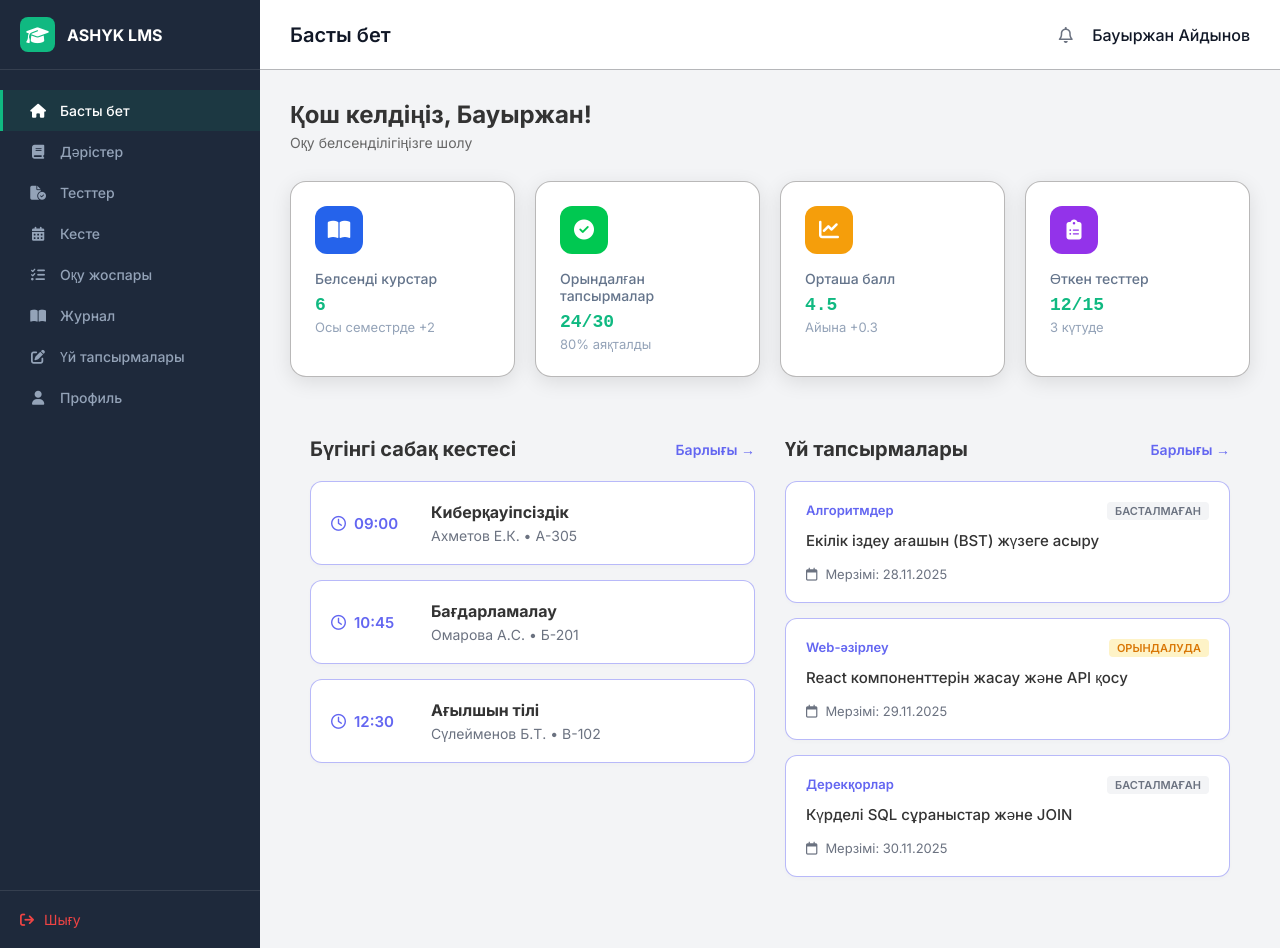
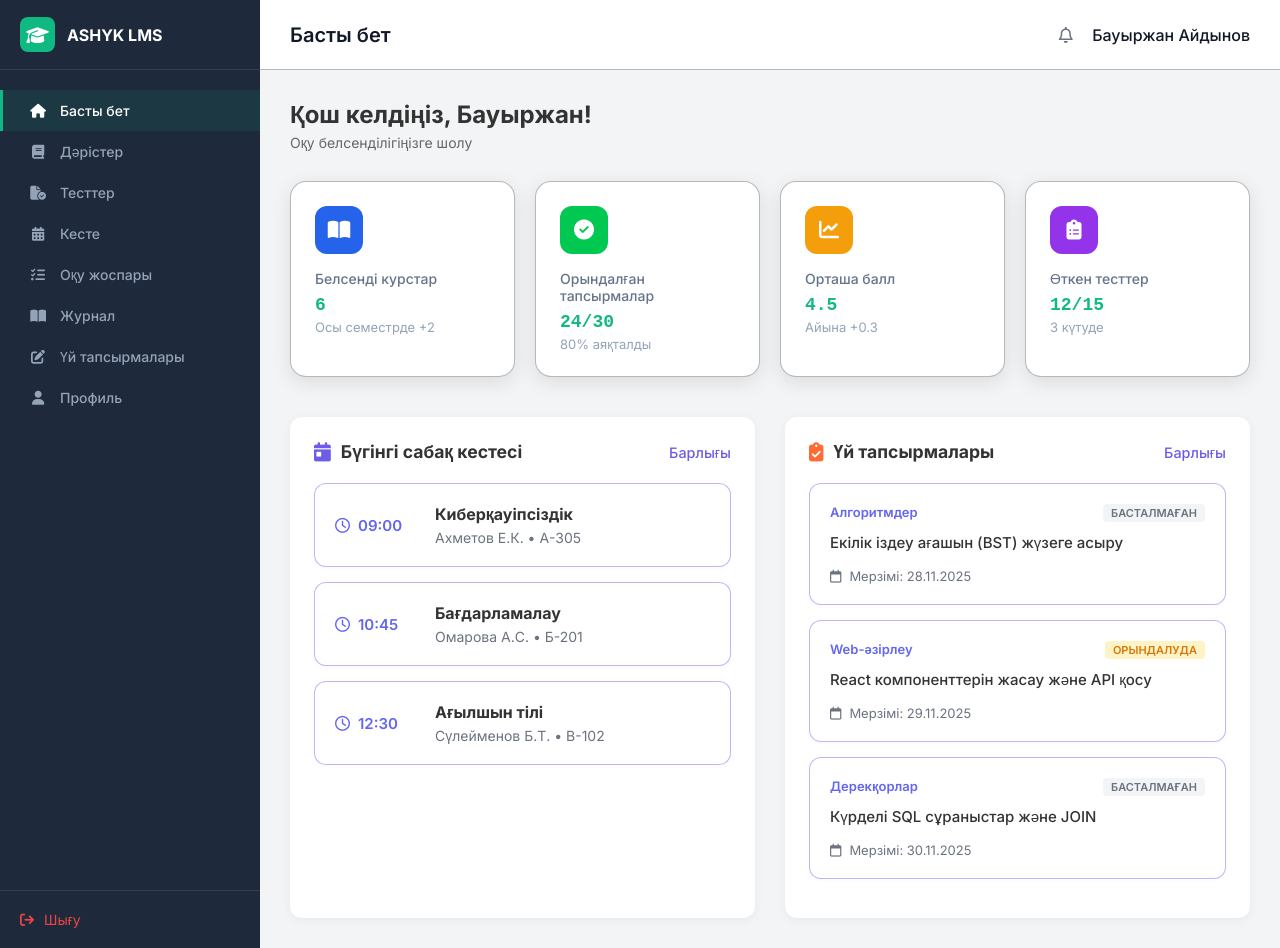
Before and after one commit to KhamzeyevAlisher/ashyk_lms, a Django app: template ashyk_lms_app/templates/ashyk_lms_app/student_dashboard.html in a window 1280 px wide. Run offline with Django 4.2, Linux system fonts and the light colour scheme; the template is opened without the code that fills it, so the values that code supplies are empty.

Commit message:
Редизайн student_home

```diff
--- a/ashyk_lms_app/static/css/student_dashboard/home.css
+++ b/ashyk_lms_app/static/css/student_dashboard/home.css
@@ -6,12 +6,14 @@
 .dashboard-header {
     margin-bottom: 30px;
 }
+
 .dashboard-header h2 {
     font-size: 24px;
     font-weight: 700;
     color: #333;
     margin-bottom: 5px;
 }
+
 .dashboard-header p {
     color: #666;
     font-size: 14px;
@@ -57,12 +59,15 @@
 .icon-box.blue {
     background-color: #2563eb;
 }
+
 .icon-box.green {
     background-color: #00c851;
 }
+
 .icon-box.orange {
     background-color: #f59e0b;
 }
+
 .icon-box.purple {
     background-color: #9333ea;
 }
@@ -73,12 +78,14 @@
     margin-bottom: 8px;
     font-weight: 500;
 }
+
 .stat-value {
     font-size: 28px;
     font-weight: 700;
     color: #1e293b;
     margin-bottom: 4px;
 }
+
 .stat-desc {
     font-size: 13px;
     color: #94a3b8;
@@ -111,11 +118,13 @@
     align-items: center;
     margin-bottom: 20px;
 }
+
 .section-header h3 {
     font-size: 20px;
     font-weight: 700;
     color: #333;
 }
+
 .section-header a {
     color: #6366f1;
     text-decoration: none;
@@ -131,12 +140,13 @@
     padding: 20px;
     margin-bottom: 15px;
     transition: all 0.2s;
-    box-shadow: 0 2px 4px rgba(0,0,0,0.02);
+    box-shadow: 0 2px 4px rgba(0, 0, 0, 0.02);
 }
+
 .list-card:hover {
     border-color: #6366f1;
     transform: translateY(-2px);
-    box-shadow: 0 4px 12px rgba(0,0,0,0.05);
+    box-shadow: 0 4px 12px rgba(0, 0, 0, 0.05);
 }
 
 .schedule-item {
@@ -144,6 +154,7 @@
     align-items: center;
     gap: 20px;
 }
+
 .time-box {
     display: flex;
     align-items: center;
@@ -153,11 +164,13 @@
     font-size: 15px;
     min-width: 80px;
 }
+
 .schedule-info h4 {
     margin: 0 0 5px 0;
     font-size: 16px;
     color: #333;
 }
+
 .schedule-info p {
     margin: 0;
     font-size: 14px;
@@ -169,21 +182,25 @@
     justify-content: space-between;
     margin-bottom: 10px;
 }
+
 .subject-name {
     font-size: 13px;
     color: #6366f1;
     font-weight: 600;
 }
+
 .badge {
     padding: 4px 10px;
     border-radius: 6px;
     font-size: 11px;
     font-weight: 600;
 }
+
 .badge.gray {
     background-color: #f3f4f6;
     color: #6b7280;
 }
+
 .badge.yellow {
     background-color: #fef3c7;
     color: #d97706;
@@ -196,6 +213,7 @@
     margin-bottom: 15px;
     line-height: 1.4;
 }
+
 .hw-footer {
     display: flex;
     align-items: center;
@@ -209,3 +227,63 @@
 ============= МИНИ РАСПИСАНИЕ И ДОМАШКА ГЛАВНАЯ СТРАНИЦА ===========
 =\=\=\=\=\=\=\=\=\=\=\=\=\=\=\=\=\=\=\=\=\=\=\=\=\=\=\=\=\=\=\=\=\=\
 */
+
+/* --- Новые стили (как у учителя) --- */
+
+/* Основная белая карточка */
+.homework-paper-card {
+    background-color: #fff;
+    border-radius: 12px;
+    /* Закругление всей карточки */
+    padding: 24px;
+    box-shadow: 0 2px 10px rgba(0, 0, 0, 0.05);
+}
+
+/* Шапка */
+.paper-header {
+    display: flex;
+    justify-content: space-between;
+    align-items: center;
+    margin-bottom: 20px;
+}
+
+.header-title {
+    display: flex;
+    align-items: center;
+    gap: 10px;
+}
+
+.header-icon-main {
+    color: #ff6b35;
+    font-size: 1.2rem;
+}
+
+/* Оранжевая иконка */
+.paper-header h3 {
+    margin: 0;
+    font-size: 1.1rem;
+    color: #333;
+}
+
+.view-all-link {
+    color: #6c5ce7;
+    text-decoration: none;
+    font-size: 0.9rem;
+    font-weight: 500;
+}
+
+/* Общий класс для карточки (чтобы и домашка, и расписание были одинаковыми) */
+.paper-card {
+    background-color: #fff;
+    border-radius: 12px;
+    padding: 24px;
+    box-shadow: 0 2px 10px rgba(0, 0, 0, 0.05);
+    height: 100%;
+    /* Чтобы колонки были одной высоты, если нужно */
+}
+
+/* Цвет иконки в заголовке расписания (Фиолетовый) */
+.header-icon-schedule {
+    color: #6c5ce7;
+    font-size: 1.2rem;
+}
--- a/ashyk_lms_app/static/script/student_dashboard/home.js
+++ b/ashyk_lms_app/static/script/student_dashboard/home.js
@@ -45,10 +45,10 @@ let homeworkDataHome = [
     }
 ];
 
-document.addEventListener("DOMContentLoaded", function() {
+document.addEventListener("DOMContentLoaded", function () {
     //ДНЕВНОЕ РАСПИСАНИЕ (home)
     // 2. Находим контейнер, куда будем вставлять расписание
-    const scheduleContainer = document.getElementById('tab-home').querySelector('.column-schedule');
+    const scheduleContainer = document.getElementById('student-schedule-container');
 
     // 3. Перебираем каждый элемент в массиве данных и создаем для него HTML-разметку
     scheduleDataHome.forEach(item => {
@@ -82,7 +82,7 @@ document.addEventListener("DOMContentLoaded", function() {
 
     //ДОМАШКА (home)
     // 2. Находим контейнер, куда будем вставлять домашние задания
-    const homeworkContainer = document.getElementById('tab-home').querySelector('.column-homework');
+    const homeworkContainer = document.getElementById('student-homework-container');
 
     // 3. Перебираем каждый элемент в массиве и создаем для него HTML-разметку
     homeworkDataHome.forEach(hw => {
--- a/ashyk_lms_app/templates/parties/student_dashboard/student_home.html
+++ b/ashyk_lms_app/templates/parties/student_dashboard/student_home.html
@@ -42,21 +42,40 @@
     </div>
 </div>
 
-                <div class="dashboard-grid">
+<div class="dashboard-grid" style="padding: 0px;">
 
-                    <!-- 1-Я КОЛОНКА: Расписание  -->
+    <!-- 1-Я КОЛОНКА: Расписание -->
     <div class="column-schedule">
-                        <div class="section-header">
+        <!-- Общий белый контейнер -->
+        <div class="paper-card">
+            <div class="paper-header">
+                <div class="header-title">
+                    <!-- Фиолетовая иконка календаря -->
+                    <i class="fa-solid fa-calendar-day header-icon-schedule"></i>
                     <h3>Бүгінгі сабақ кестесі</h3>
-                            <a href="#" onclick="openTab('schedule')">Барлығы &rarr;</a>
+                </div>
+                <a href="#" onclick="openTab('schedule')" class="view-all-link">Барлығы</a>
+            </div>
+
+            <!-- Сюда JS вставит уроки -->
+            <div id="student-schedule-container"></div>
         </div>
     </div>
 
     <!-- 2-Я КОЛОНКА: Домашние задания-->
     <div class="column-homework">
-                        <div class="section-header">
+        <div class="homework-paper-card">
+            <div class="paper-header">
+                <div class="header-title">
+                    <!-- Оранжевая иконка -->
+                    <i class="fa-solid fa-clipboard-check header-icon-main"></i>
                     <h3>Үй тапсырмалары</h3>
-                            <a href="#" onclick="openTab('homework')">Барлығы &rarr;</a>
+                </div>
+                <a href="#" onclick="openTab('homework')" class="view-all-link">Барлығы</a>
+            </div>
+
+            <!-- Сюда JS вставит красивые блоки -->
+            <div id="student-homework-container"></div>
         </div>
     </div>
 </div>
--- a/ashyk_lms_app/views.py
+++ b/ashyk_lms_app/views.py
@@ -37,7 +37,6 @@ def student_dashboard(request):
         plan_data = plan.plan_data
     except:
         plan_data = None
-    print(plan_data)
     return render(request, 'ashyk_lms_app/student_dashboard.html', {'curriculum': plan_data})
 
 @login_required
```
Lines whose indentation alone changed are shown as unchanged.
